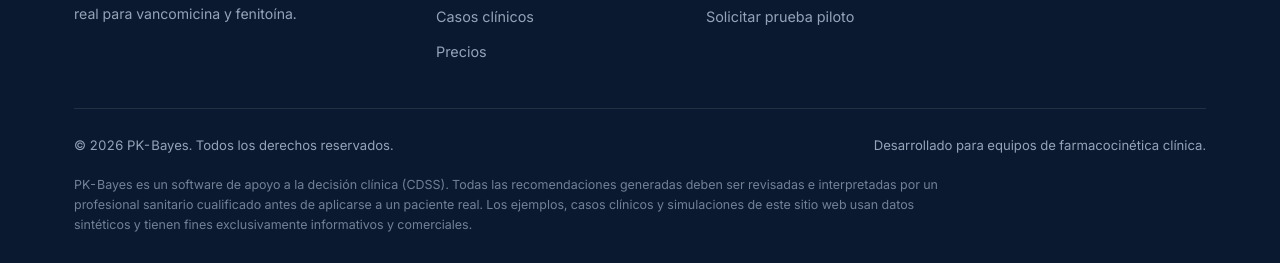
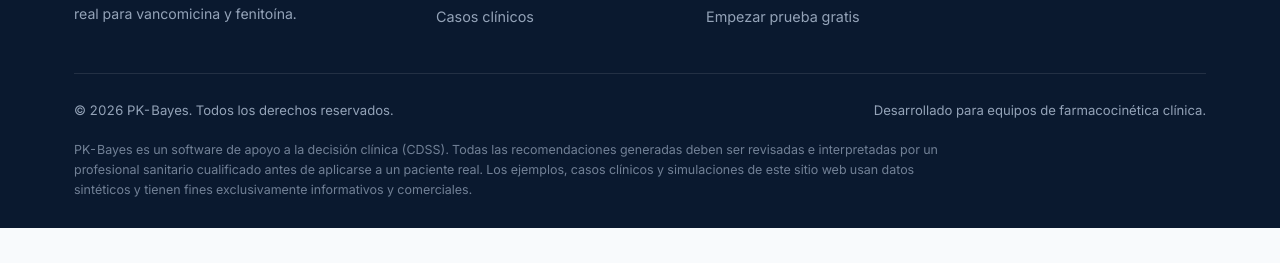
Before and after one commit to PutrefactoSama/Pk-Bayes-Web, a plain HTML site: page acceso.html in a window 1280 px wide. Shown: the part 1264-1527 px from the top of the page. After the commit the page ends 1492 px from the top, so only its background shows below. Drawn offline with Linux system fonts and the light colour scheme.

Commit message:
feat(nav): eliminar enlace redundante a Precios del menú de navegación
- Remueve el elemento Precios de la barra de navegación principal y móvil
- El flujo de planes y prueba gratuita queda centralizado directamente en el botón de acción Empezar ahora
- Sincronizado en todas las vistas del sitio

```diff
--- a/acceso.html
+++ b/acceso.html
@@ -30,7 +30,6 @@
         <a href="funcionalidades.html">Funcionalidades</a>
         <a href="farmacos.html">Fármacos y modelos</a>
         <a href="ejemplos.html">Casos clínicos</a>
-        <a href="precios.html">Precios</a>
       </nav>
       <div class="nav-actions">
         <a href="acceso.html" class="btn btn-secondary btn-sm hide-mobile">Acceso clientes</a>
@@ -45,7 +44,6 @@
       <a href="funcionalidades.html">Funcionalidades</a>
       <a href="farmacos.html">Fármacos y modelos</a>
       <a href="ejemplos.html">Casos clínicos</a>
-      <a href="precios.html">Precios</a>
       <a href="acceso.html" class="active">Acceso clientes</a>
       <div class="nav-actions">
         <a href="precios.html" class="btn btn-primary btn-block">Empezar ahora</a>
@@ -103,7 +101,6 @@
           <li><a href="funcionalidades.html">Funcionalidades</a></li>
           <li><a href="farmacos.html">Fármacos y modelos</a></li>
           <li><a href="ejemplos.html">Casos clínicos</a></li>
-          <li><a href="precios.html">Precios</a></li>
         </ul>
       </div>
       <div class="footer-col">
@@ -111,7 +108,7 @@
         <ul>
           <li><a href="acceso.html">Acceso clientes</a></li>
           <li><a data-app-link href="#" rel="noopener">Abrir plataforma PK-Bayes ↗</a></li>
-          <li><a href="precios.html">Solicitar prueba piloto</a></li>
+          <li><a href="precios.html">Empezar prueba gratis</a></li>
         </ul>
       </div>
       <div class="footer-col">
```
Also changed, not shown: cancelado.html (+0 -1 lines), ejemplos.html (+1 -4 lines), farmacos.html (+1 -4 lines), funcionalidades.html (+1 -4 lines), gracias.html (+0 -1 lines), index.html (+1 -4 lines), precios.html (+1 -4 lines).
